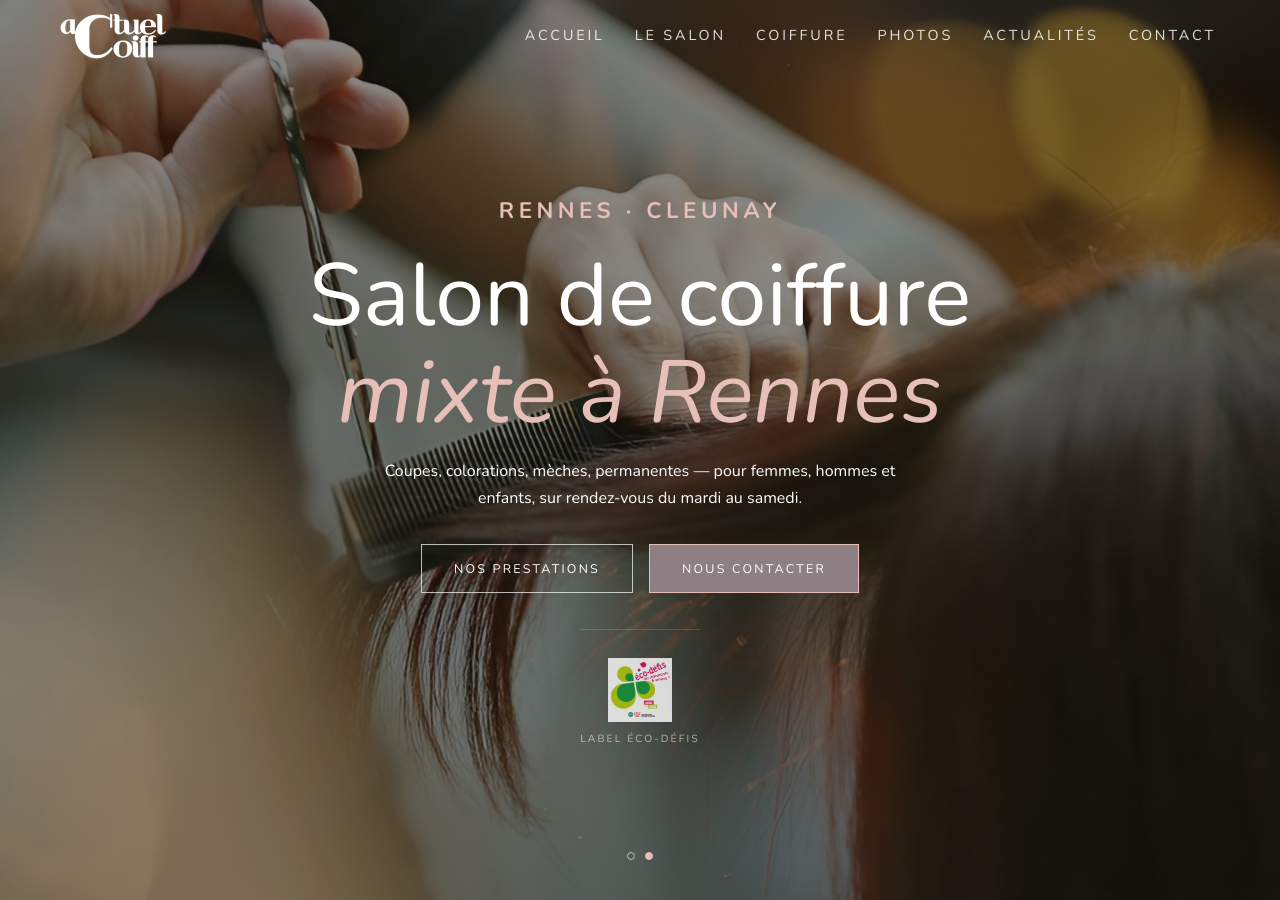
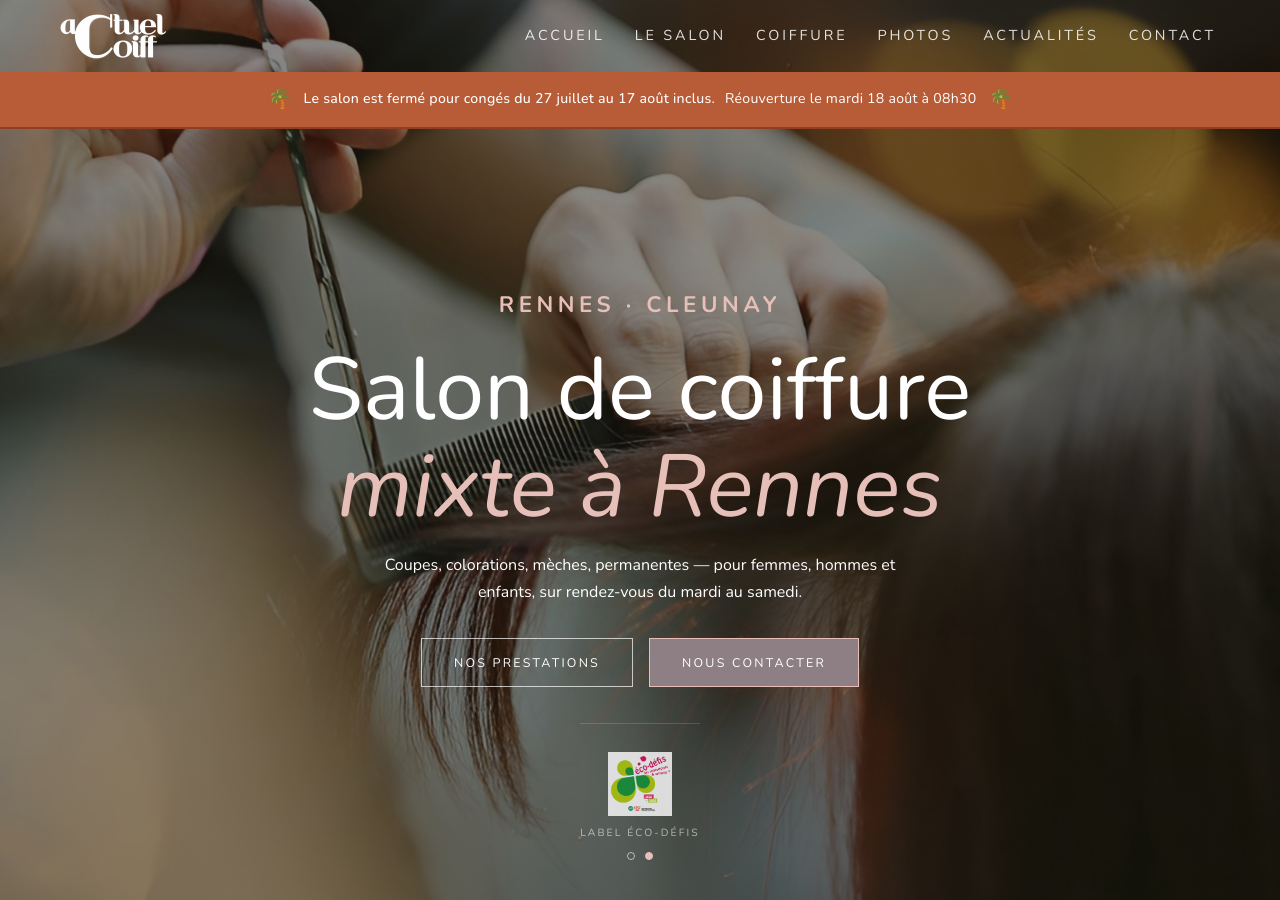
Before and after one commit to actuelcoiff/actuelcoiff.github.io, a Jekyll site: the page built from index.html, in a window 1280 px wide and 900 px high. Built offline with Jekyll 4.4.1, drawn with Linux system fonts in a browser that asks for light colours.

Commit message:
Updating holidays

```diff
--- a/_config.yml
+++ b/_config.yml
@@ -55,9 +55,9 @@ trust_labels:
 # --- Holiday banner ---#
 # Set show: true to display the banner, false to hide it
 holiday-banner:
-  show: false
-  message: "Le salon est fermé pour congés du 2 au 16 août inclus."
-  reopen: "Réouverture le mardi 19 août à 08h30"
+  show: true
+  message: "Le salon est fermé pour congés du 27 juillet au 17 août inclus."
+  reopen: "Réouverture le mardi 18 août à 08h30"
 
 # --- Build settings ---
 markdown:    kramdown
```
